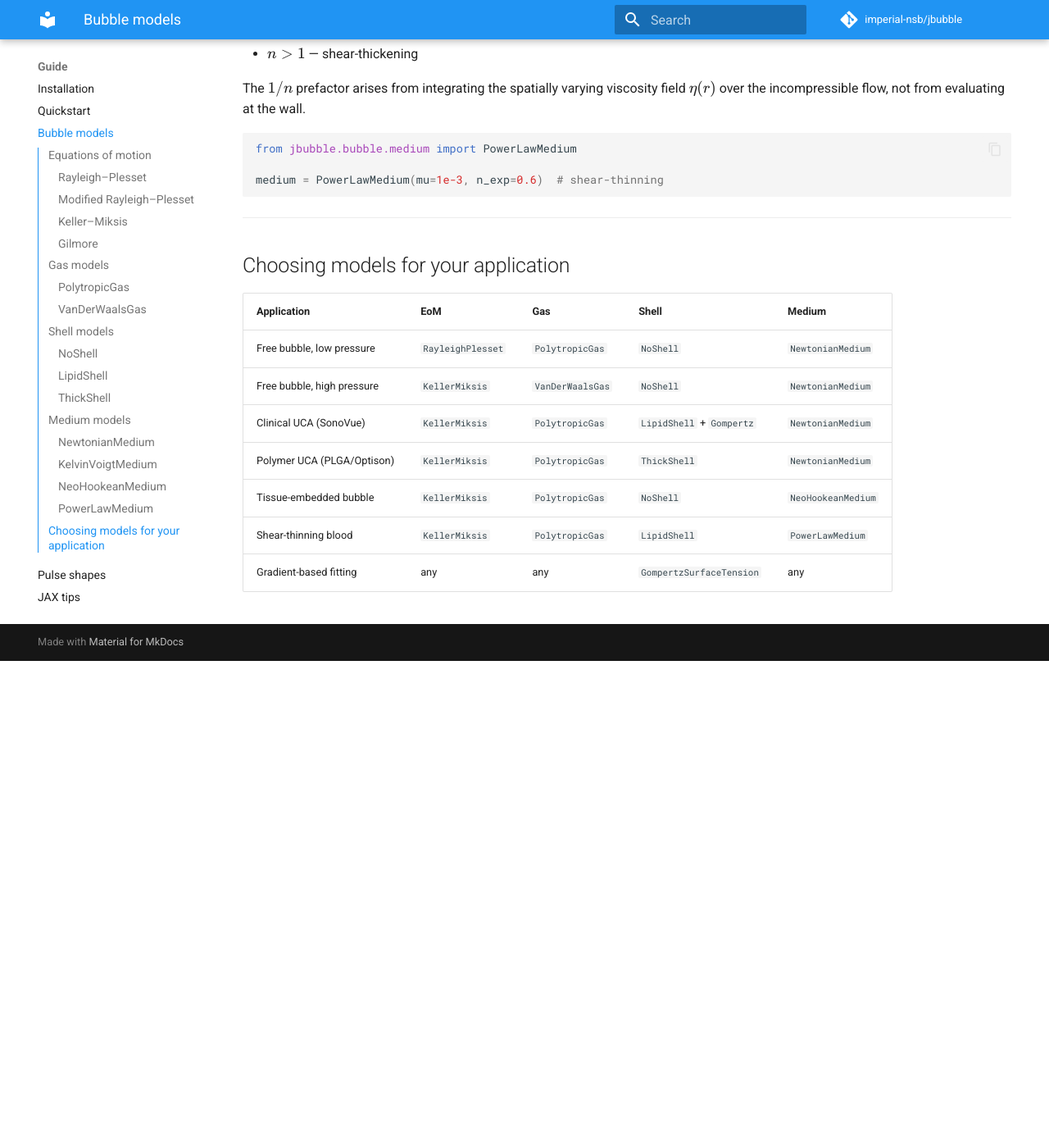
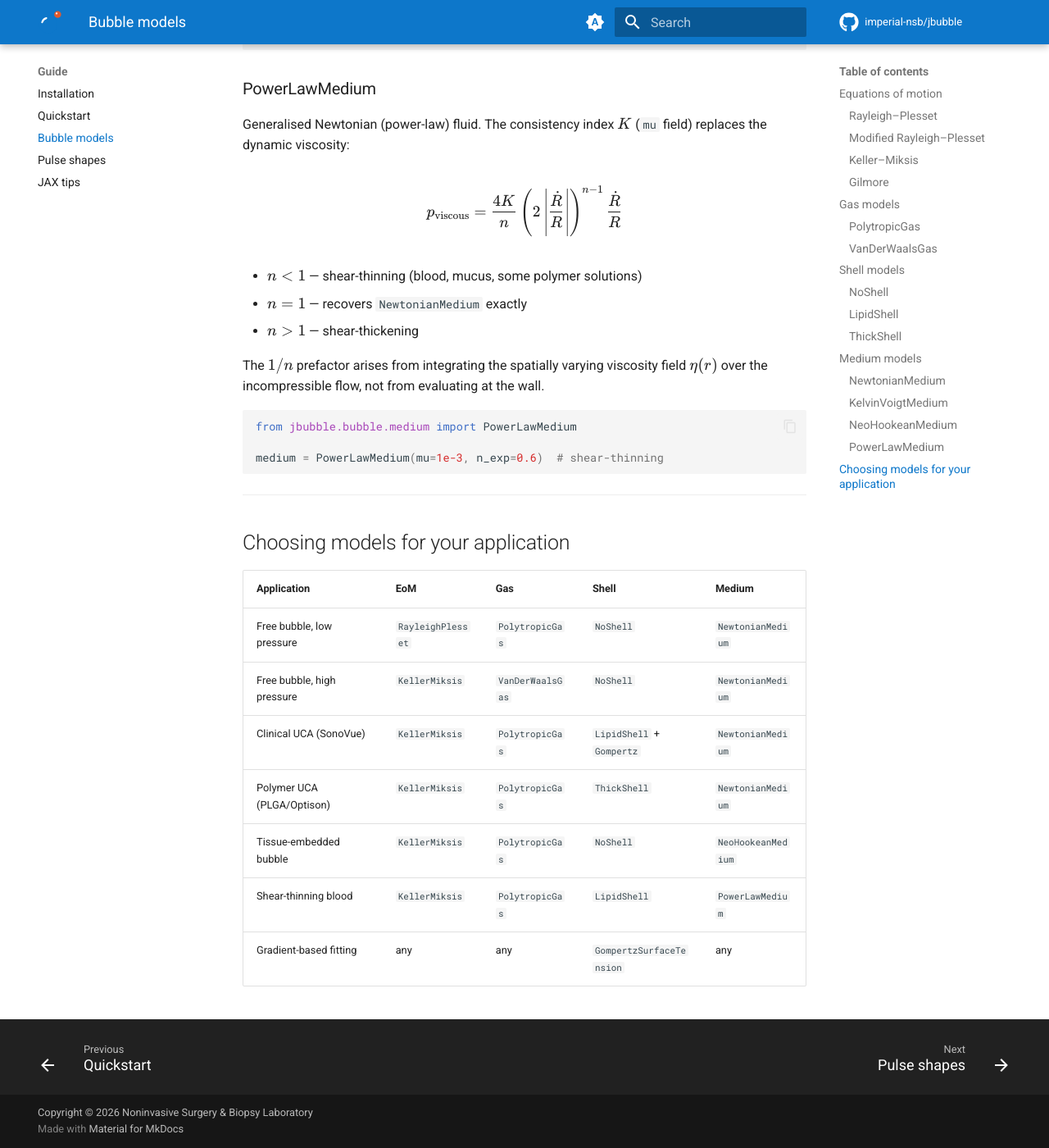
Before and after one commit to imperial-nsb/jbubble, an MkDocs documentation site: the page built from docs/guide/bubble_models.md, in a window 1280 px wide and 1400 px high, scrolled down 6192 px. Shown: the whole window at 82% size. Built offline with MkDocs 1.6.1 and Material for MkDocs 9.7.7, drawn with Linux system fonts in a browser that asks for light colours; nearby versions of some CDN libraries; comment, search, counter and statistics services are not loaded; before the commit the page ends 6998 px from its top, so only the background shows below that.

Commit message:
docs: build the site with Zensical
Zensical replaces MkDocs and Material for MkDocs, whose maintainers have
moved to Zensical. It reads the existing mkdocs.yml, so the page URLs
and the nav stay the same; the nav gains an Examples entry for the
gallery that scripts/build_examples.py generates.

The site now has:

- A light and dark palette toggle in azure and coral, the first two
  colours of the jbubble figure palette. Link and hover colours keep at
  least 4.5:1 contrast, and the dark scheme uses the dark figure
  background (#0d1117).
- A bubble logo and favicon that keep at least 3:1 contrast on the light
  and dark headers of Zensical's modern variant.
- KaTeX 0.18.11 from jsDelivr, pinned to that version, with an
  auto-render script that re-runs after instant navigation. MathJax and
  polyfill.io are gone.
- mkdocstrings with force_inspection, so the signatures that Equinox
  generates appear, plus separate signatures formatted by ruff, private
  names filtered out, autorefs, and inventories for Python, NumPy, JAX,
  Equinox, diffrax, and optax.
- A griffe extension that drops the docstring that inspection copies
  from an attribute's value type. It removes 15 copies of float's own
  docstring ("Convert a string or number to a floating-point number")
  from the API reference.
- Instant navigation, code copy buttons, edit links to GitHub, and a
  GitHub repository icon.

The docs dependency group swaps MkDocs Material for zensical and adds
the tools that the example gallery and the docs tests need. It caps
mkdocs below 2, because mkdocstrings imports the MkDocs 1.x plugin API.

```diff
--- /dev/null
+++ b/docs/javascripts/katex.js
@@ -0,0 +1,13 @@
+// Render the math that pymdownx.arithmatex (generic mode) wraps in \( \) and
+// \[ \]. With instant navigation, document$ emits on every page load, so math
+// renders after each navigation too.
+document$.subscribe(({ body }) => {
+  renderMathInElement(body, {
+    delimiters: [
+      { left: "$$", right: "$$", display: true },
+      { left: "$", right: "$", display: false },
+      { left: "\\(", right: "\\)", display: false },
+      { left: "\\[", right: "\\]", display: true },
+    ],
+  });
+});
--- /dev/null
+++ b/docs/stylesheets/extra.css
@@ -0,0 +1,101 @@
+/*
+ * jbubble site theme for Zensical's modern variant.
+ *
+ * The colours come from the figure palette in jbubble/style: azure for links
+ * and primary buttons, coral for hover and focus. Text colours keep at least
+ * 4.5:1 contrast on the page background in both schemes. The dark scheme uses
+ * the same background as the dark figure style (#0d1117), so dark figures
+ * blend into the page.
+ */
+
+[data-md-color-scheme="default"] {
+  --md-primary-fg-color: #0d77ca;
+  --md-primary-fg-color--light: #3e96ea;
+  --md-primary-fg-color--dark: #0a5fa3;
+  --md-primary-bg-color: #ffffff;
+  --md-primary-bg-color--light: #ffffffb3;
+  --md-accent-fg-color: #c94a1f;
+  --md-accent-fg-color--transparent: #e35a2d1a;
+  --md-accent-bg-color: #ffffff;
+  --md-accent-bg-color--light: #ffffffb3;
+  --md-typeset-a-color: #0d77ca;
+}
+
+[data-md-color-scheme="slate"] {
+  --md-hue: 216;
+  --md-default-bg-color: #0d1117;
+  --md-default-bg-color--light: #0d11178a;
+  --md-default-bg-color--lighter: #0d111742;
+  --md-default-bg-color--lightest: #0d111712;
+  --md-primary-fg-color: #3e96ea;
+  --md-primary-fg-color--light: #6cb0f0;
+  --md-primary-fg-color--dark: #0d77ca;
+  --md-primary-bg-color: #0d1117;
+  --md-primary-bg-color--light: #0d1117b3;
+  --md-accent-fg-color: #e6653c;
+  --md-accent-fg-color--transparent: #e6653c1a;
+  --md-accent-bg-color: #0d1117;
+  --md-accent-bg-color--light: #0d1117b3;
+  --md-typeset-a-color: #3e96ea;
+}
+
+/* The logo is a square icon; give it a little more height than the default. */
+.md-header__button.md-logo img,
+.md-header__button.md-logo svg {
+  height: 1.5rem;
+  width: auto;
+}
+
+/*
+ * KaTeX's auto-render wraps display math in an inline <span>, which adds an
+ * empty line above and below each equation. Make the wrapper a block.
+ */
+.md-typeset div.arithmatex > span {
+  display: block;
+}
+
+/* Long display equations scroll sideways instead of overflowing the page. */
+.md-typeset .katex-display {
+  overflow-x: auto;
+  overflow-y: hidden;
+  padding: 0.2rem 0;
+}
+
+/* Example gallery (docs/examples/index.md): thumbnails of equal height. */
+.md-typeset .grid.cards img {
+  width: 100%;
+  aspect-ratio: 16 / 9;
+  object-fit: contain;
+  border-radius: 0.2rem;
+}
+
+/* Example pages: line up the Colab badge with the buttons beside it. */
+.md-typeset .jb-example-links {
+  display: flex;
+  flex-wrap: wrap;
+  gap: 0.5rem;
+  align-items: center;
+}
+.md-typeset .jb-example-links img {
+  display: block;
+}
+.md-typeset .jb-example-links .md-button {
+  margin: 0;
+  padding: 0.2em 0.9em;
+  font-size: 0.7rem;
+}
+
+/* Example pages: printed output, set apart from the code that produced it. */
+.md-typeset .jb-output pre > code {
+  background-color: transparent;
+  box-shadow: inset 0.15rem 0 0 var(--md-primary-fg-color);
+}
+
+/*
+ * scripts/build_examples.py generates the example pages from examples/*.py,
+ * so their Markdown isn't in the repository. Hide the "Edit this page" button
+ * there; each page links to its source script instead.
+ */
+a.md-content__button[rel="edit"][href*="/docs/examples/"] {
+  display: none;
+}
--- a/mkdocs.yml
+++ b/mkdocs.yml
@@ -1,52 +1,125 @@
+# Zensical builds the site from this file, which uses the Material for MkDocs
+# configuration format. CONTRIBUTING.md explains how to build the docs and the
+# example gallery locally.
 site_name: jbubble
-site_description: Differentiable microbubble dynamics primitives in JAX
+site_description: Differentiable microbubble dynamics in JAX
+site_url: https://imperial-nsb.github.io/jbubble/
 repo_url: https://github.com/imperial-nsb/jbubble
 repo_name: imperial-nsb/jbubble
+edit_uri: edit/main/docs/
+copyright: Copyright &copy; 2026 Noninvasive Surgery &amp; Biopsy Laboratory
 
 theme:
   name: material
+  # The modern variant draws the header on the page background, which the
+  # logo colours and docs/stylesheets/extra.css assume.
+  variant: modern
+  logo: assets/images/logo.svg
+  favicon: assets/images/logo.svg
+  icon:
+    repo: fontawesome/brands/github
   palette:
-    primary: blue
+    - media: "(prefers-color-scheme)"
+      toggle:
+        icon: material/brightness-auto
+        name: Switch to light mode
+    - media: "(prefers-color-scheme: light)"
+      scheme: default
+      primary: custom
+      accent: custom
+      toggle:
+        icon: material/brightness-7
+        name: Switch to dark mode
+    - media: "(prefers-color-scheme: dark)"
+      scheme: slate
+      primary: custom
+      accent: custom
+      toggle:
+        icon: material/brightness-4
+        name: Switch to system preference
   features:
+    - content.action.edit
+    - content.code.copy
+    - navigation.footer
+    - navigation.indexes
+    - navigation.instant
+    - navigation.instant.progress
+    - navigation.sections
     - navigation.tabs
-    - navigation.sections
-    - toc.integrate
-    - content.code.copy
+    - navigation.top
+    - search.highlight
+    - toc.follow
+
+extra_css:
+  - stylesheets/extra.css
+  - https://cdn.jsdelivr.net/npm/katex@0.18.11/dist/katex.min.css
+
+# KaTeX renders the math. Keep the version pinned: jsDelivr serves an exact
+# npm version unchanged, and KaTeX 0.19 changed its strict-mode defaults.
+extra_javascript:
+  - javascripts/katex.js
+  - https://cdn.jsdelivr.net/npm/katex@0.18.11/dist/katex.min.js
+  - https://cdn.jsdelivr.net/npm/katex@0.18.11/dist/contrib/auto-render.min.js
 
 plugins:
   - search
+  - autorefs:
+      resolve_closest: true
   - mkdocstrings:
       handlers:
         python:
+          paths: [.]
+          inventories:
+            - https://docs.python.org/3/objects.inv
+            - https://numpy.org/doc/stable/objects.inv
+            - https://docs.jax.dev/en/latest/objects.inv
+            - https://docs.kidger.site/equinox/objects.inv
+            - https://docs.kidger.site/diffrax/objects.inv
+            - https://optax.readthedocs.io/en/latest/objects.inv
           options:
+            extensions:
+              - scripts/griffe_extensions.py:DropValueTypeDocstrings
+            # Import jbubble instead of only parsing its source, so that the
+            # signatures that Equinox generates for eqx.Module classes appear.
+            force_inspection: true
             docstring_style: numpy
-            # Static analysis can't see the `__init__` that Equinox generates
-            # for an `eqx.Module`, so every field in a class's `Parameters`
-            # section would raise a false "does not appear in the function
-            # signature" warning.
             docstring_options:
-              warn_unknown_params: false
-            show_source: true
-            show_root_heading: true
+              ignore_init_summary: true
+            filters: ["!^_"]
             merge_init_into_class: true
             members_order: source
+            show_root_heading: true
+            show_root_full_path: false
+            show_symbol_type_heading: true
+            show_symbol_type_toc: true
+            show_signature_annotations: true
+            separate_signature: true
+            signature_crossrefs: true
+            line_length: 80
+            show_source: true
 
 markdown_extensions:
   - admonition
+  - attr_list
+  - def_list
+  - footnotes
+  - md_in_html
+  - tables
+  - toc:
+      permalink: true
   - pymdownx.arithmatex:
       generic: true
+  - pymdownx.details
   - pymdownx.highlight:
       anchor_linenums: true
+      line_spans: __span
+      pygments_lang_class: true
+  - pymdownx.inlinehilite
   - pymdownx.superfences
   - pymdownx.tabbed:
       alternate_style: true
-  - tables
-  - toc:
-      permalink: true
 
-extra_javascript:
-  - https://cdn.jsdelivr.net/npm/mathjax@3/es5/tex-mml-chtml.js
-
+# scripts/build_examples.py generates examples/ from the example scripts.
 nav:
   - Home: index.md
   - Guide:
@@ -55,6 +128,7 @@
     - Bubble models: guide/bubble_models.md
     - Pulse shapes: guide/pulse_shapes.md
     - JAX tips: guide/jax_tips.md
+  - Examples: examples/index.md
   - API reference:
     - Overview: api/index.md
     - bubble: api/bubble.md
```
Also changed, not shown: pyproject.toml (+23 -5 lines), docs/assets/images/logo.svg (added), 2 other files.
